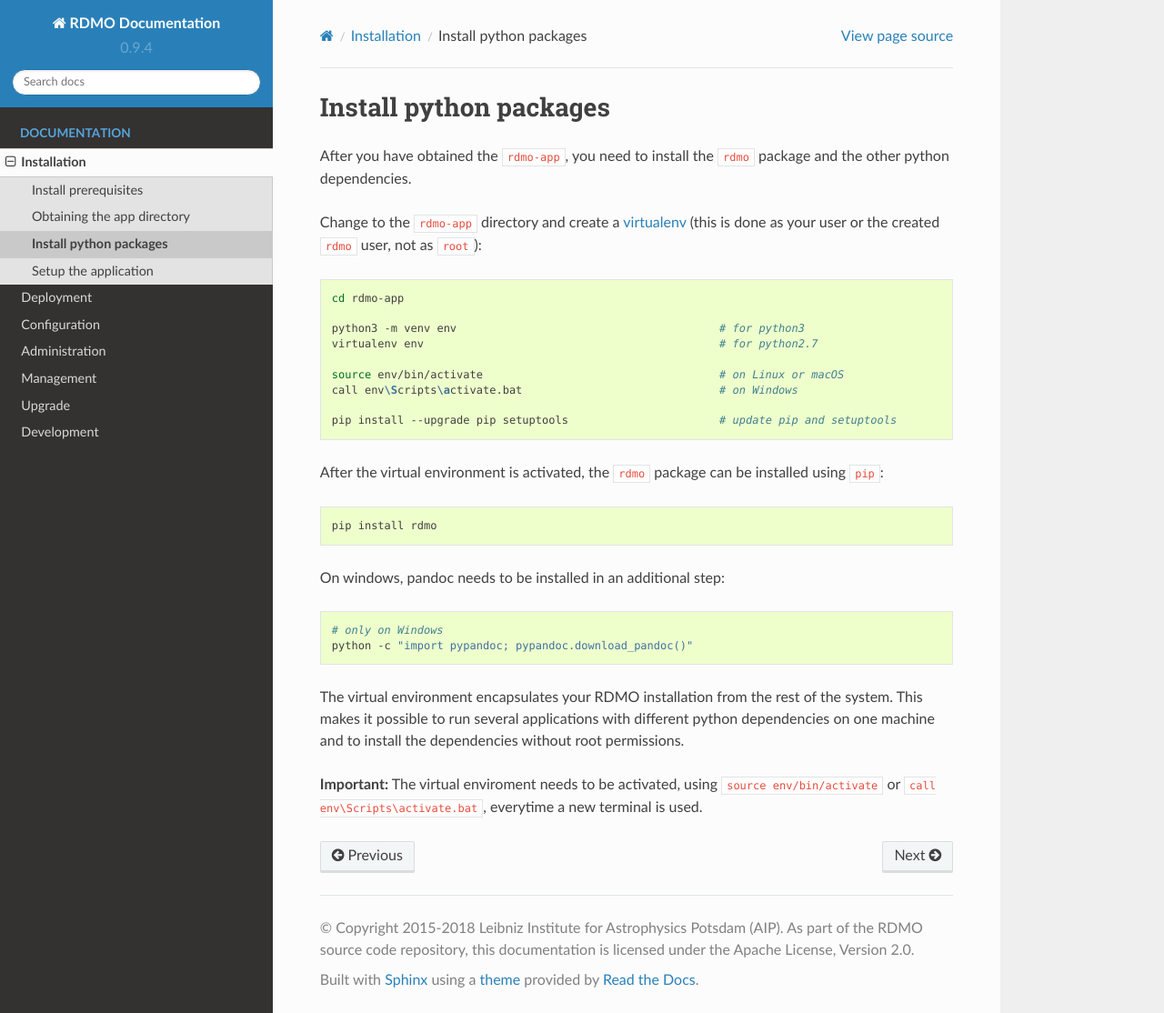
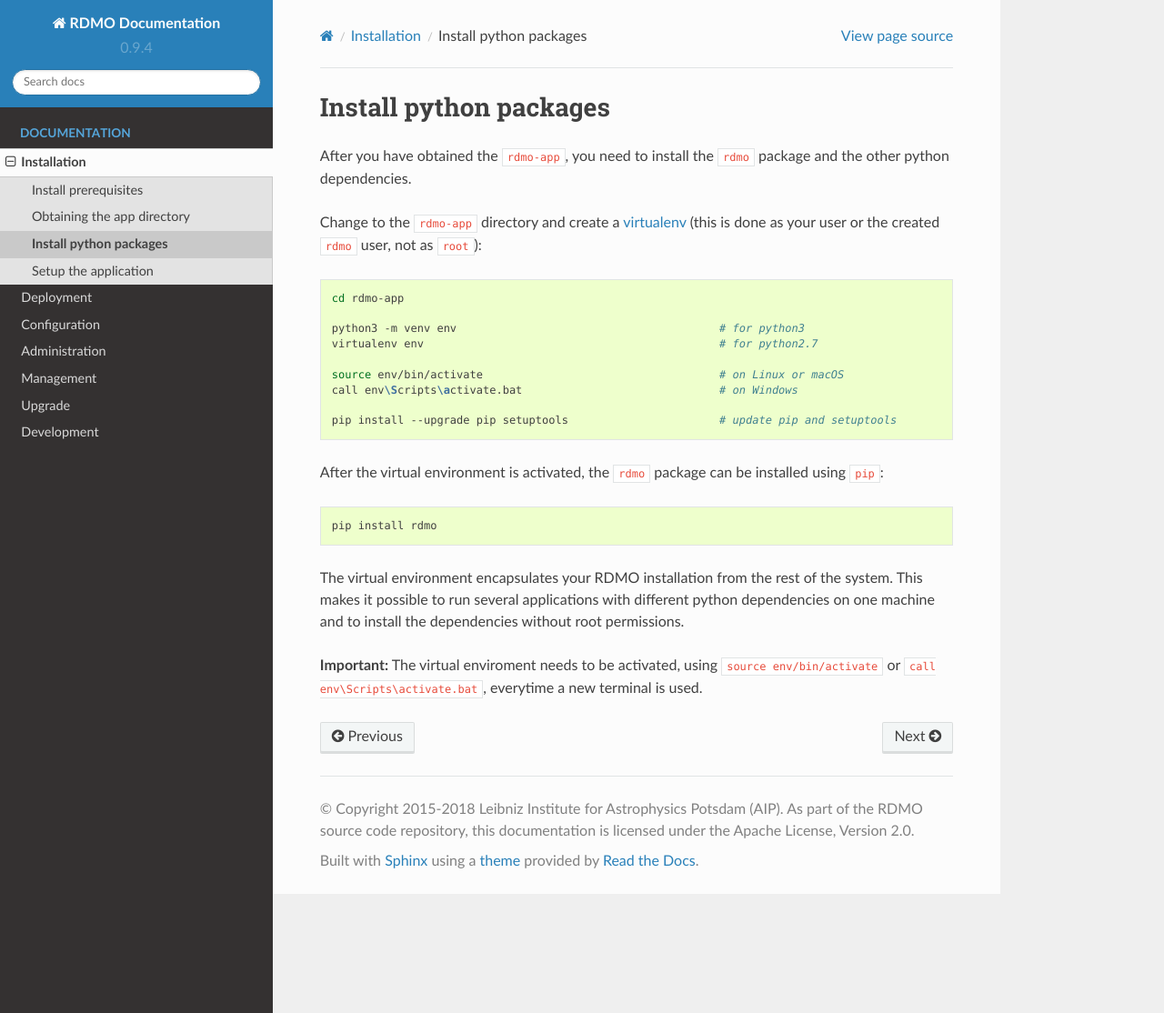
Before and after one commit to rdmorganiser/rdmo-docs, a Sphinx documentation site: the page built from docs/installation/packages.rst, in a window 1280 px wide and 1114 px high. Shown: the whole window at 91% size. Built offline with Sphinx 7.4.7 and the Read the Docs theme 2.0.0, drawn with Linux system fonts in a browser that asks for light colours.

Commit message:
Fix pandoc installation on Windows

```diff
--- a/docs/configuration/themes.rst
+++ b/docs/configuration/themes.rst
@@ -1,7 +1,7 @@
 Themes
 ------
 
-RDMO allows for a high level of customization by modifying the Django *templates* as well as the *static* assets (CSS file, images, etc.). Django, which RDMO is base on, offers a powerful method for this. Inside your ``rdmo-app`` directory, you can create a ``theme`` folder with a ``static`` and a ``templates`` directory inside:
+RDMO allows for a high level of customization by modifying the Django *templates* as well as the *static assets* (CSS file, images, etc.). Django, which RDMO is base on, offers a powerful method for this. Inside your ``rdmo-app`` directory, you can create a ``theme`` folder with a ``static`` and a ``templates`` directory inside:
 
 .. code:: python
 
@@ -15,7 +15,7 @@
 
 to your ``config/settings/local.py``.
 
-Now, templates and static files in the ``theme`` directory are used instead of the original files as long as they have the same relative path, e.g. the template ``theme/templates/core/base_navigation.html`` overrides ``core/templates/core/base_navigation.html`` from the original code.
+Now, templates and static files in the ``theme`` directory are used instead of the original files as long as they have the same relative path, e.g. the template ``theme/templates/core/base_navigation.html`` overrides ``rdmo/core/templates/core/base_navigation.html`` from the original code.
 
 Usually, the RDMO template files are located in the your virtual environment, e.g. ``/srv/rdmo/rdmo-app/env/lib/python2.7/site-packages/rdmo/core/static/core/css/variables.scss``. The exact path depends on your Python version and platform. We recomended to download the original files from the `rdmo repository <https://github.com/rdmorganiser/rdmo>`_ instead. For the example above, this would be https://github.com/rdmorganiser/rdmo/blob/master/rdmo/core/static/core/css/variables.scss.
 
--- a/docs/installation/packages.rst
+++ b/docs/installation/packages.rst
@@ -23,13 +23,6 @@
 
     pip install rdmo
 
-On windows, pandoc needs to be installed in an additional step:
-
-.. code:: bash
-
-    # only on Windows
-    python -c "import pypandoc; pypandoc.download_pandoc()"
-
 The virtual environment encapsulates your RDMO installation from the rest of the system. This makes it possible to run several applications with different python dependencies on one machine and to install the dependencies without root permissions.
 
 **Important:** The virtual enviroment needs to be activated, using ``source env/bin/activate`` or ``call env\Scripts\activate.bat``, everytime a new terminal is used.
--- a/docs/installation/prerequisites.rst
+++ b/docs/installation/prerequisites.rst
@@ -76,6 +76,10 @@
 
 * download from http://landinghub.visualstudio.com/visual-cpp-build-tools
 
+For Pandoc:
+
+* download from https://github.com/jgm/pandoc/releases
+
 For pdflatex (optional, for pdf export):
 
 * download from http://miktex.org/
```
